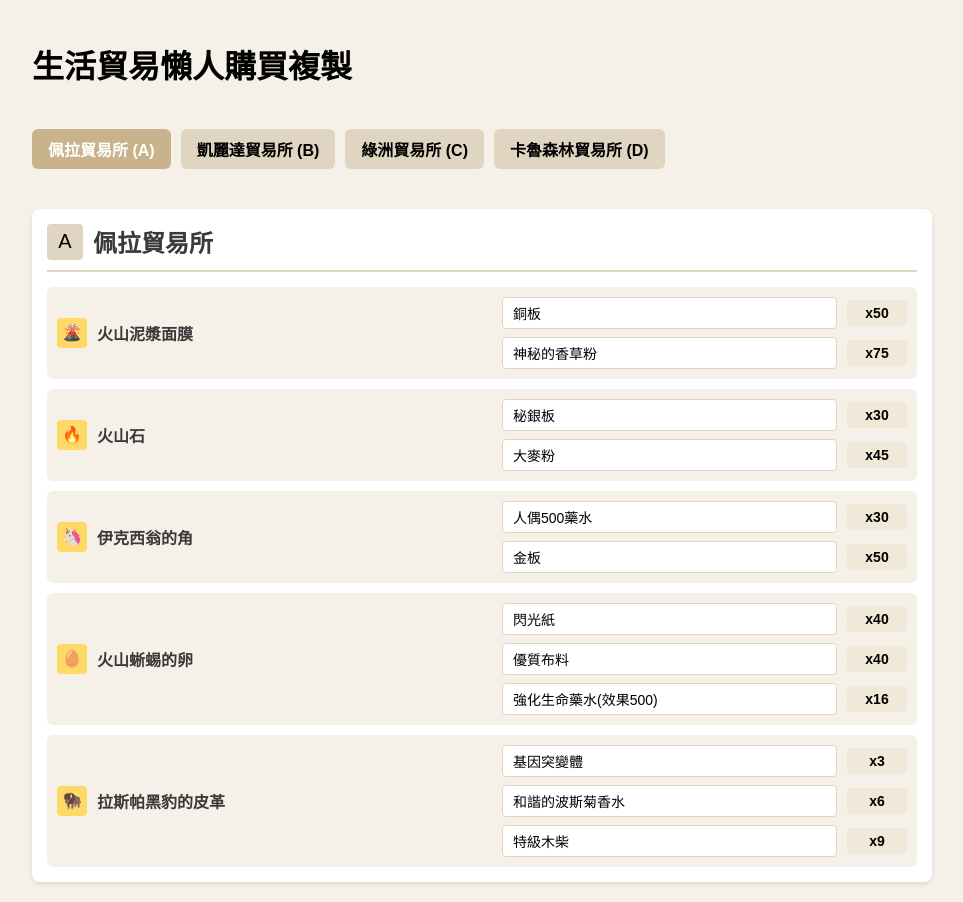
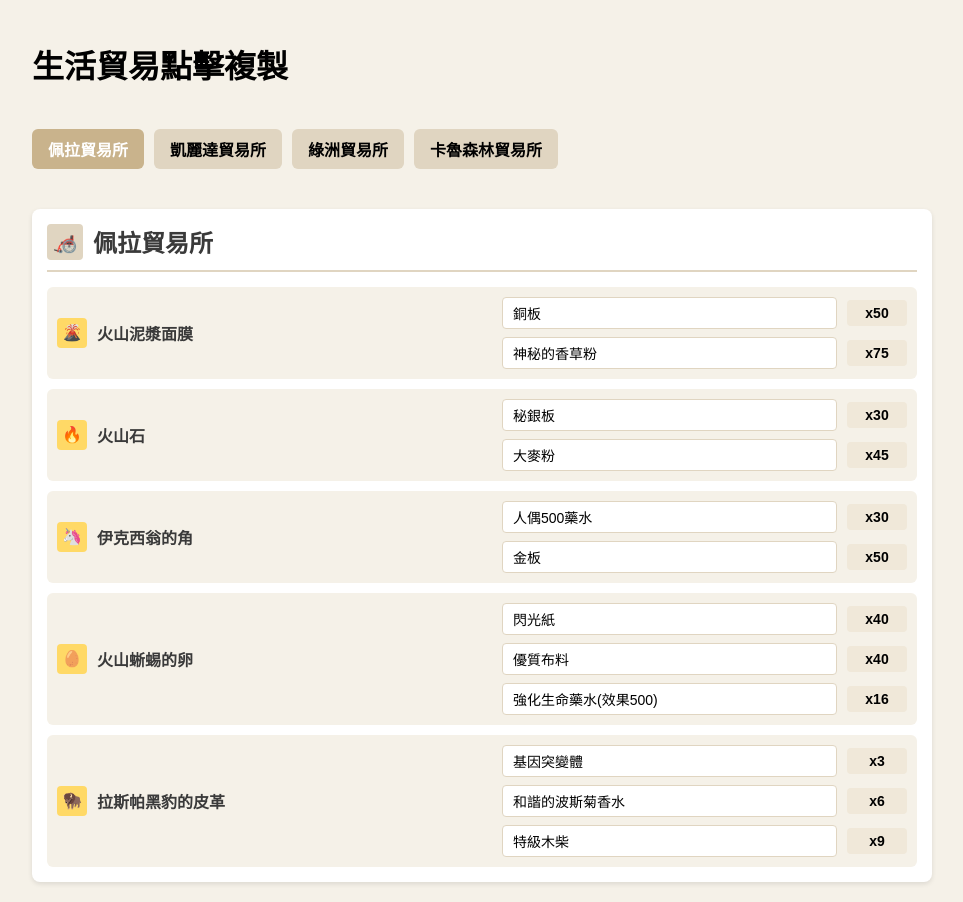
Before and after one commit to Hinake27/Mabinogi-Trading-Post-Lookup-Tool, a plain HTML site: page index.html in a window 1280 px wide. Shown: the whole page, without its empty margins (158-1121 px from the left). Drawn offline with Linux system fonts and the light colour scheme.

Commit message:
Update index.html

```diff
--- a/index.html
+++ b/index.html
@@ -156,19 +156,19 @@
 </head>
 <body>
   <div class="container">
-    <h1>生活貿易懶人購買複製</h1>
+    <h1>生活貿易點擊複製</h1>
 
 
     <div class="tabs">
-      <div class="tab active" data-post="post-a">佩拉貿易所 (A)</div>
-      <div class="tab" data-post="post-b">凱麗達貿易所 (B)</div>
-      <div class="tab" data-post="post-c">綠洲貿易所 (C)</div>
-      <div class="tab" data-post="post-d">卡魯森林貿易所 (D)</div>
+      <div class="tab active" data-post="post-a">佩拉貿易所</div>
+      <div class="tab" data-post="post-b">凱麗達貿易所</div>
+      <div class="tab" data-post="post-c">綠洲貿易所</div>
+      <div class="tab" data-post="post-d">卡魯森林貿易所</div>
     </div>
 
     <div class="trading-post" id="post-a">
       <div class="post-header">
-        <div class="post-icon">A</div>
+        <div class="post-icon">🦽</div>
         <h2>佩拉貿易所</h2>
       </div>
       <div class="items">
@@ -255,7 +255,7 @@
 
     <div class="trading-post" id="post-b" style="display: none;">
       <div class="post-header">
-        <div class="post-icon">B</div>
+        <div class="post-icon">🦽</div>
         <h2>凱麗達貿易所</h2>
       </div>
       <div class="items">
@@ -342,7 +342,7 @@
 
     <div class="trading-post" id="post-c" style="display: none;">
       <div class="post-header">
-        <div class="post-icon">C</div>
+        <div class="post-icon">🦽</div>
         <h2>綠洲貿易所</h2>
       </div>
       <div class="items">
@@ -429,7 +429,7 @@
 
     <div class="trading-post" id="post-d" style="display: none;">
       <div class="post-header">
-        <div class="post-icon">D</div>
+        <div class="post-icon">🦽</div>
         <h2>卡魯森林貿易所</h2>
       </div>
       <div class="items">
```
